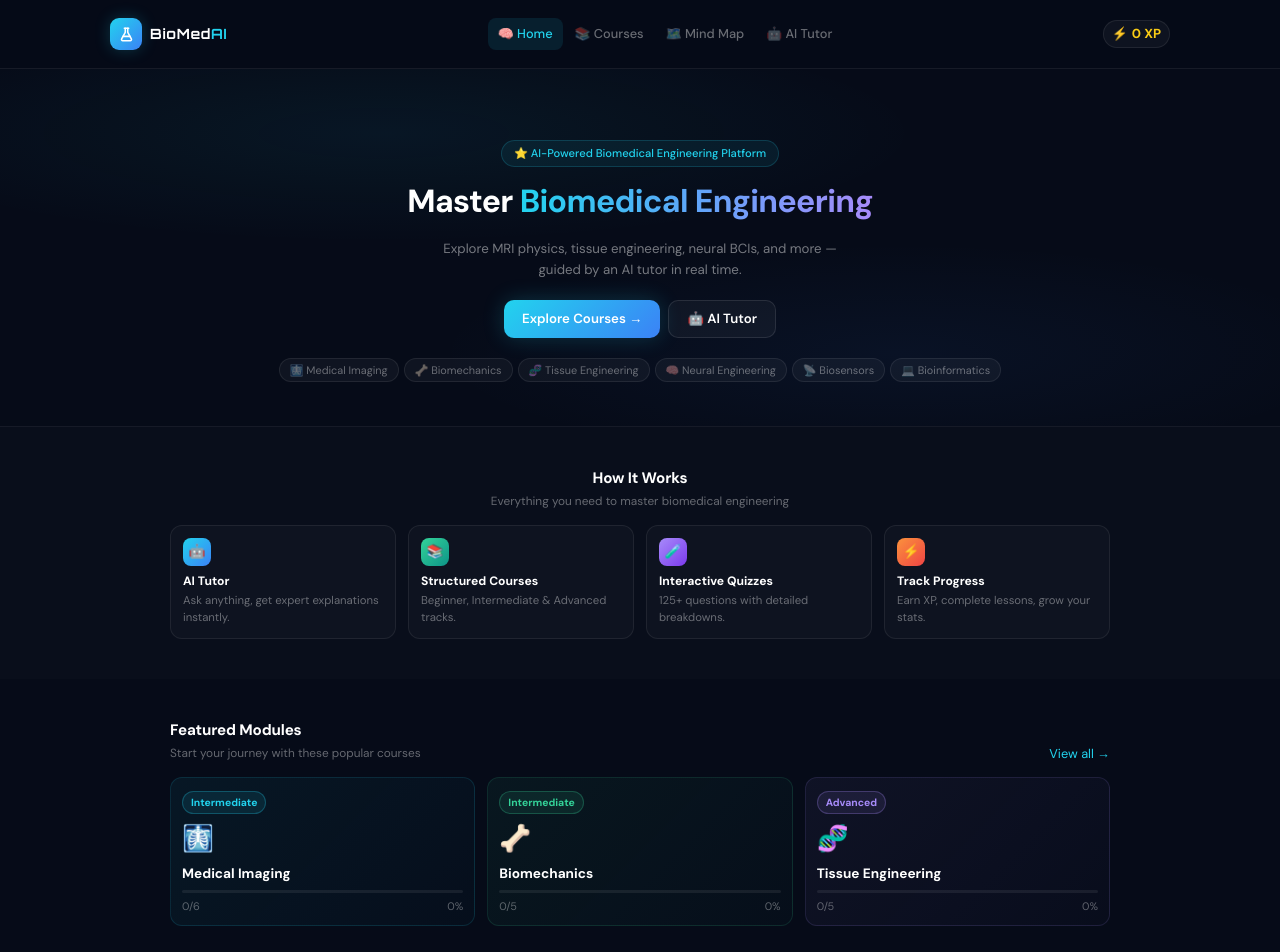
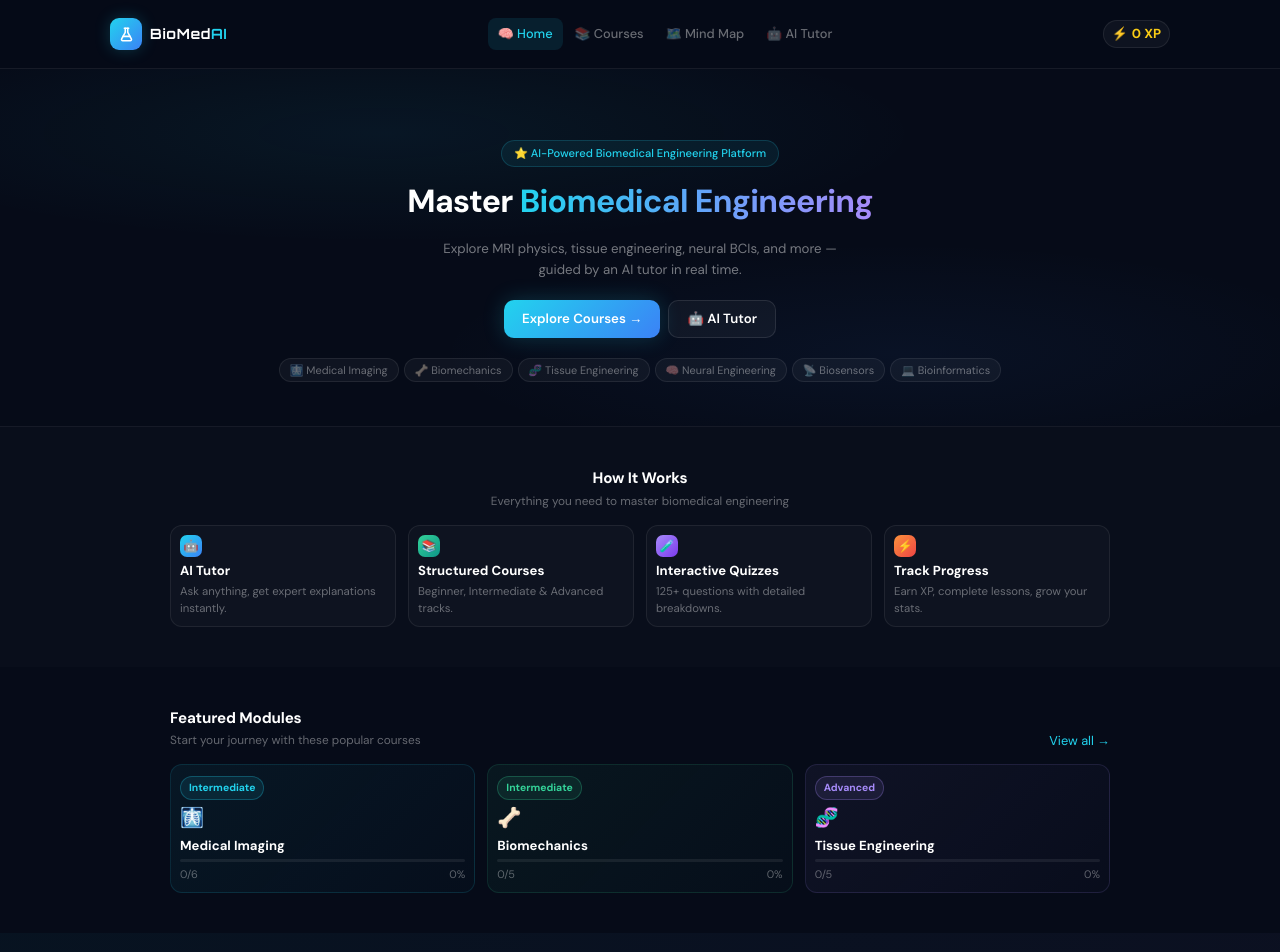
Before and after one commit to AlexandraDigital/bme-beginner-app, a React (Vite) app: page / in a window 1280 px wide. Shown: the top 952 px of the page. Built offline with nearby package versions, Linux system fonts and the light colour scheme.

Commit message:
fix: compact module cards + match How It Works card size to modules

```diff
--- a/src/App.jsx
+++ b/src/App.jsx
@@ -59,7 +59,7 @@ const STYLES = `
   .feature-grid { display:grid; grid-template-columns:repeat(2,1fr); gap:8px; }
 
   /* CARDS */
-  .mod-card { border-radius:12px; padding:11px; cursor:pointer; transition:transform 0.2s; }
+  .mod-card { border-radius:12px; padding:9px; cursor:pointer; transition:transform 0.2s; }
   .mod-card:hover { transform:scale(1.02); }
   .cta-title { font-family:'DM Sans',sans-serif; font-size:1.05rem; font-weight:700; margin-bottom:8px; letter-spacing:-0.01em; }
 
@@ -202,10 +202,10 @@ function ModCard({mod,done,onClick}){
   const n=mod.lessons.filter(l=>done.includes(l.id)).length;
   const pct=Math.round(n/mod.lessons.length*100);
   return(<div onClick={onClick} className="mod-card" style={{border:`1px solid ${mod.color}22`,background:`linear-gradient(135deg,${mod.color}10,${mod.color}05)`}}>
-    <div style={{display:"inline-flex",padding:"3px 8px",borderRadius:20,background:`${mod.color}18`,border:`1px solid ${mod.color}44`,color:mod.color,fontSize:"0.65rem",fontWeight:700,marginBottom:6}}>{mod.level}</div>
-    <div className="mod-emoji" style={{fontSize:"1.6rem",marginBottom:5}}>{mod.emoji}</div>
-    <h3 style={{fontWeight:700,fontSize:"0.85rem",marginBottom:6,fontFamily:"'DM Sans',sans-serif"}}>{mod.title}</h3>
-    <div style={{height:3,background:"rgba(255,255,255,0.07)",borderRadius:2,marginBottom:5,overflow:"hidden"}}><div style={{height:"100%",width:`${pct}%`,background:mod.grad,borderRadius:2,transition:"width 0.4s"}}/></div>
+    <div style={{display:"inline-flex",padding:"3px 8px",borderRadius:20,background:`${mod.color}18`,border:`1px solid ${mod.color}44`,color:mod.color,fontSize:"0.65rem",fontWeight:700,marginBottom:4}}>{mod.level}</div>
+    <div className="mod-emoji" style={{fontSize:"1.2rem",marginBottom:3}}>{mod.emoji}</div>
+    <h3 style={{fontWeight:700,fontSize:"0.82rem",marginBottom:4,fontFamily:"'DM Sans',sans-serif"}}>{mod.title}</h3>
+    <div style={{height:3,background:"rgba(255,255,255,0.07)",borderRadius:2,marginBottom:4,overflow:"hidden"}}><div style={{height:"100%",width:`${pct}%`,background:mod.grad,borderRadius:2,transition:"width 0.4s"}}/></div>
     <div style={{display:"flex",justifyContent:"space-between",fontSize:"0.68rem",color:"rgba(255,255,255,0.35)"}}><span>{n}/{mod.lessons.length}</span><span>{pct}%</span></div>
   </div>);
 }
@@ -246,9 +246,9 @@ function Home({xp,done,quizLog,setPage}){
         <p className="section-sub" style={{textAlign:"center",marginBottom:14}}>Everything you need to master biomedical engineering</p>
         <div className="feature-grid">
           {[{e:"🤖",t:"AI Tutor",d:"Ask anything, get expert explanations instantly.",g:"#22d3ee,#3b82f6"},{e:"📚",t:"Structured Courses",d:"Beginner, Intermediate & Advanced tracks.",g:"#34d399,#0d9488"},{e:"🧪",t:"Interactive Quizzes",d:"125+ questions with detailed breakdowns.",g:"#a78bfa,#7c3aed"},{e:"⚡",t:"Track Progress",d:"Earn XP, complete lessons, grow your stats.",g:"#fb923c,#ef4444"}].map(f=>(
-            <div key={f.t} style={{background:"rgba(255,255,255,0.025)",border:"1px solid rgba(255,255,255,0.07)",borderRadius:12,padding:12}}>
-              <div style={{width:28,height:28,borderRadius:8,background:`linear-gradient(135deg,${f.g})`,display:"flex",alignItems:"center",justifyContent:"center",fontSize:"0.85rem",marginBottom:6}}>{f.e}</div>
-              <h3 style={{fontWeight:700,marginBottom:2,fontSize:"0.76rem",fontFamily:"'DM Sans',sans-serif"}}>{f.t}</h3>
+            <div key={f.t} style={{background:"rgba(255,255,255,0.025)",border:"1px solid rgba(255,255,255,0.07)",borderRadius:12,padding:9}}>
+              <div style={{width:22,height:22,borderRadius:7,background:`linear-gradient(135deg,${f.g})`,display:"flex",alignItems:"center",justifyContent:"center",fontSize:"0.75rem",marginBottom:4}}>{f.e}</div>
+              <h3 style={{fontWeight:700,marginBottom:2,fontSize:"0.82rem",fontFamily:"'DM Sans',sans-serif"}}>{f.t}</h3>
               <p style={{color:"rgba(255,255,255,0.38)",fontSize:"0.71rem",lineHeight:1.5}}>{f.d}</p>
             </div>
           ))}
```
